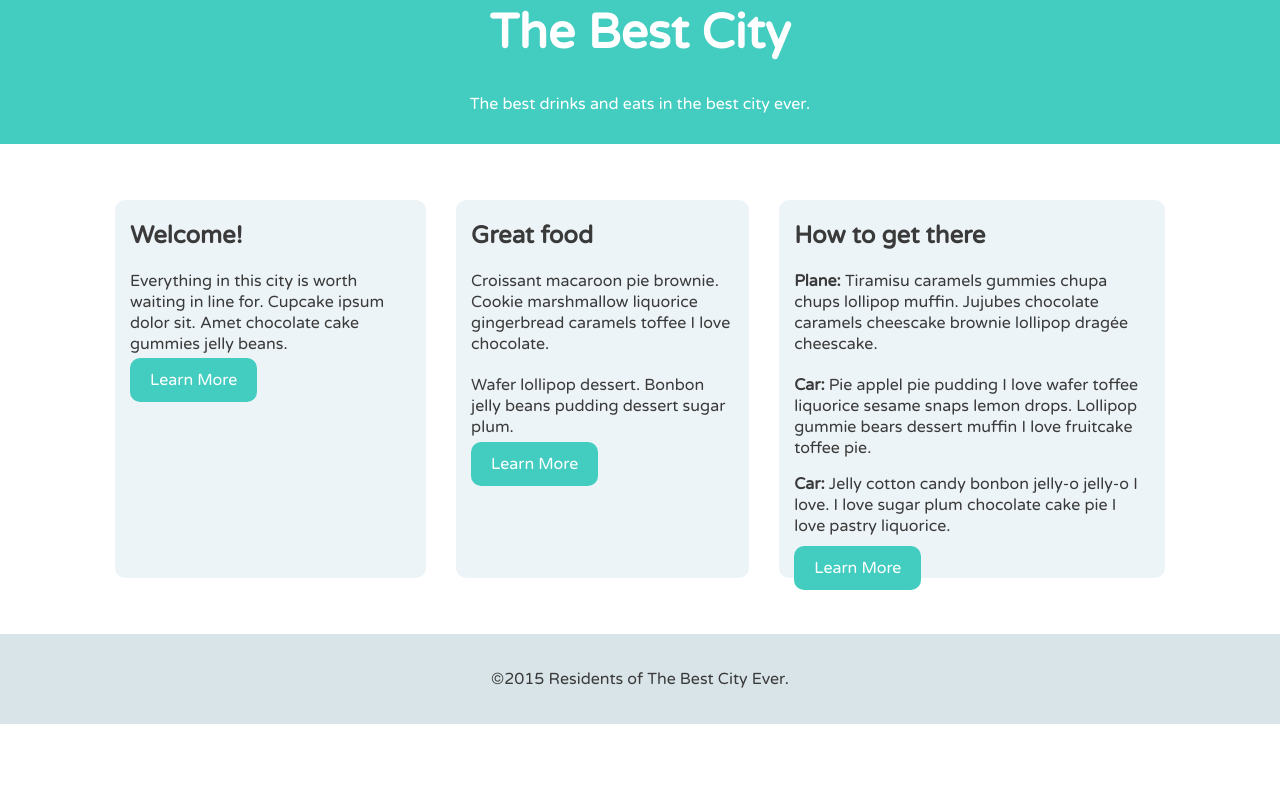
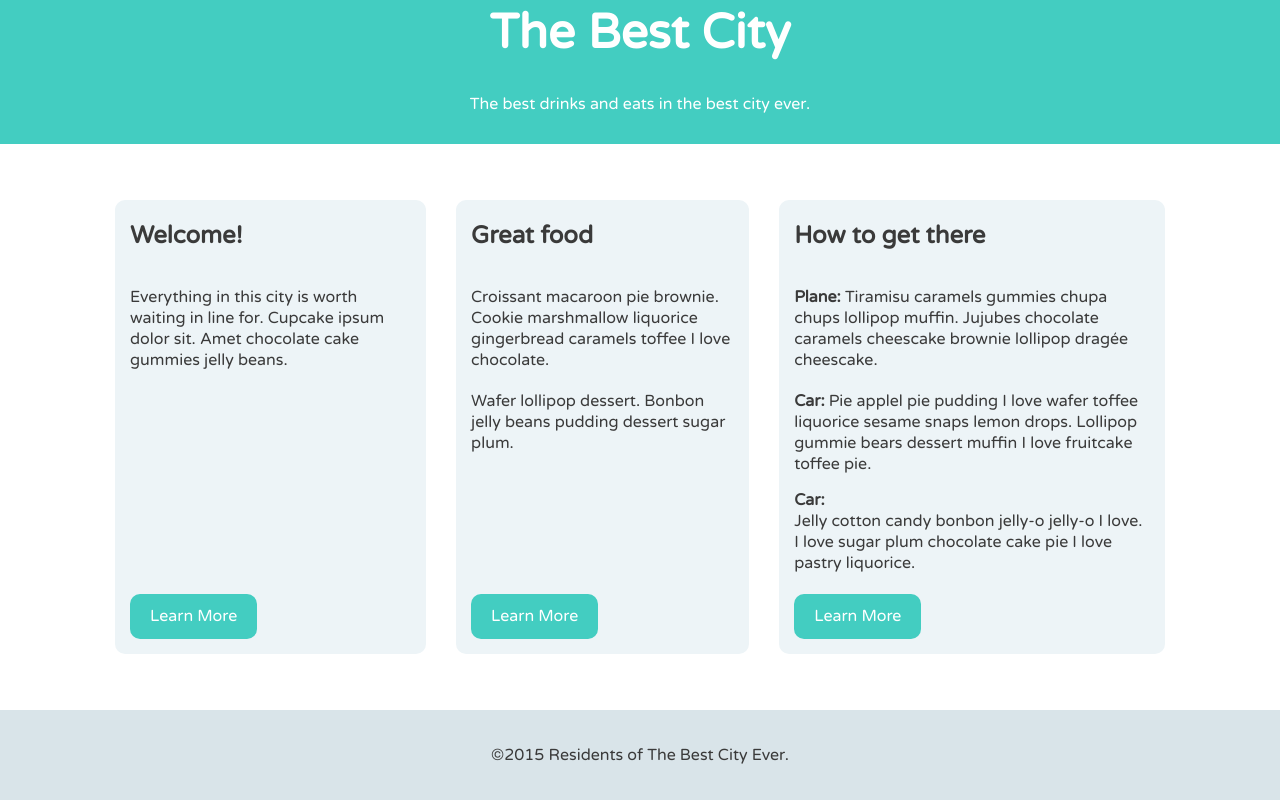
Before and after one commit to michellejames/week8_bestcity, a website: page index.html in a window 1280 px wide. Shown: the part 809-1609 px from the top of the page. Before the commit the page ends 1533 px from the top, so only its background shows below. Drawn offline with Linux system fonts and the light colour scheme.

Commit message:
Fixing bugs with margin: auto;

```diff
--- a/assets/css/base.css
+++ b/assets/css/base.css
@@ -82,6 +82,10 @@ a{
 	padding-bottom: 30px;
 }
 
+.row {
+	margin-bottom: 20px;
+}
+
 .col {
 	background-color: #EDF4F7;
 	margin: 6px 15px;
@@ -95,6 +99,8 @@ a{
 	color: #FFFFFF;
 	padding: 12px 20px;
 	border-radius: 10px;
+	margin-top: auto;
+	margin-bottom: 15px;
 }
 
 .tertiary span {
@@ -107,6 +113,7 @@ a{
 }
 
 @media screen and (min-width: 769px) {
+
 	.main-header {
 		margin: 0 auto;
 	}
@@ -117,6 +124,7 @@ a{
 }
 
 @media screen and (min-width: 1025px) {
+
 	.main-header {
 		width: 80%;
 		max-width: 1150px;
--- a/assets/css/flexbox.css
+++ b/assets/css/flexbox.css
@@ -15,6 +15,31 @@
 	}
 
 	.row {
+		display: flex;
+		flex-direction: column;
+	}
+
+	.col {
+		display: flex;
+		flex-direction: column;
+	}
+
+	.col a {
+		display: flex;
+		align-self: flex-start;
+	}
+
+	.primary {
+		display: flex;
+		flex-direction: column;
+	}
+
+	.secondary {
+		display: flex;
+		flex-direction: column;
+	}
+
+	.tertiary {
 		display: flex;
 		flex-direction: column;
 	}
```
